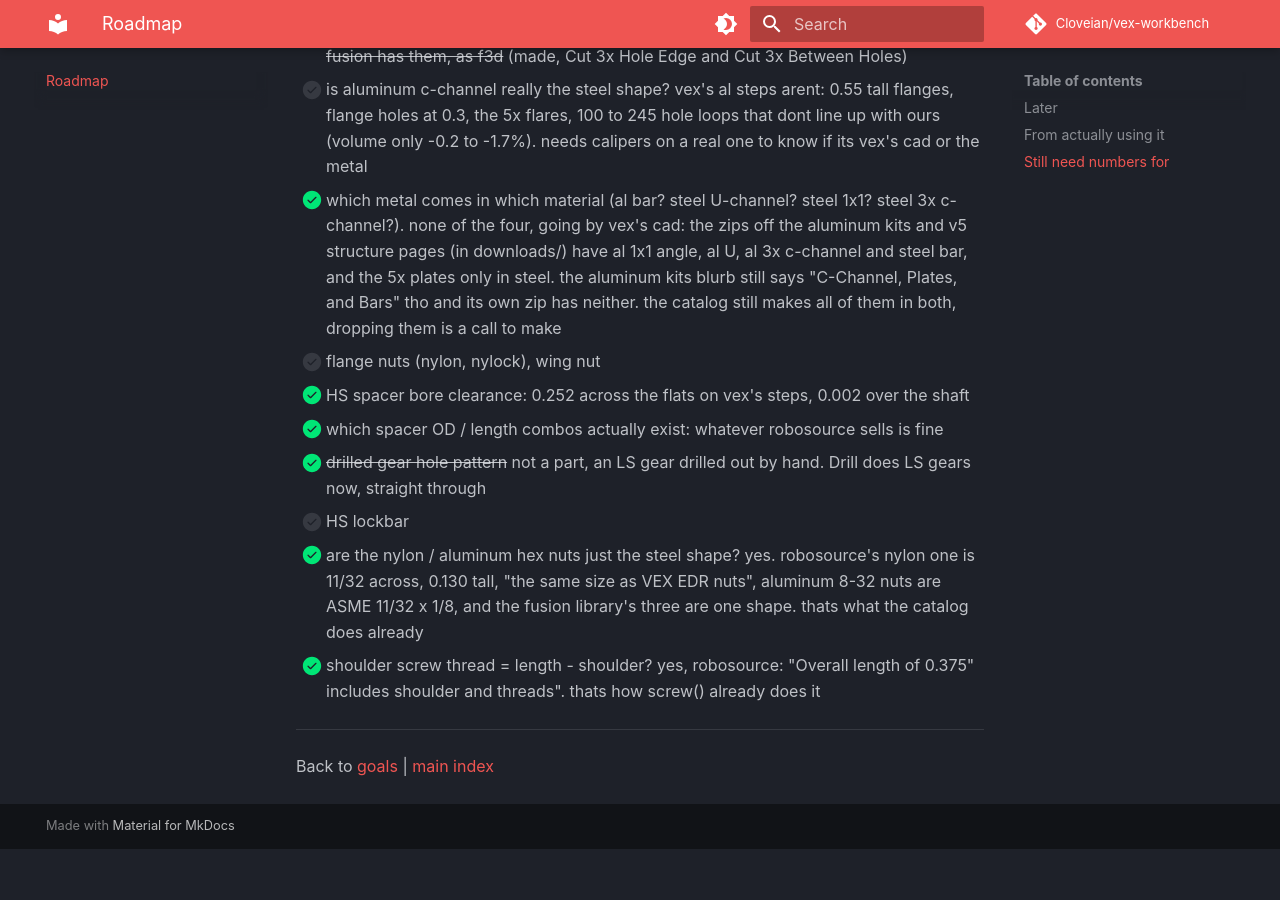
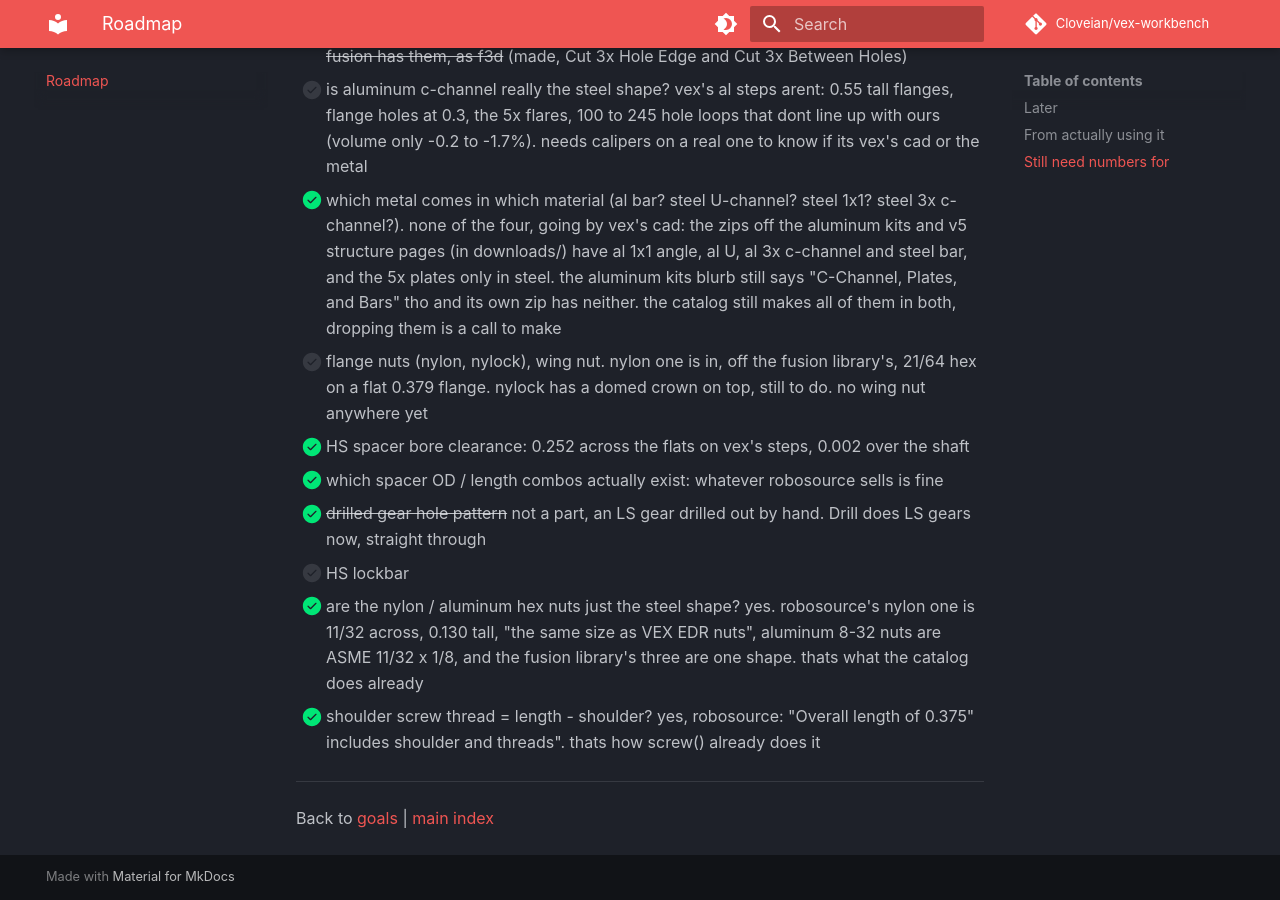
Before and after one commit to Cloveian/vex-workbench, an MkDocs documentation site: the page built from docs/roadmap.md, in a window 1280 px wide and 900 px high, scrolled down 3037 px. Built offline with MkDocs 1.6.1 and Material for MkDocs 9.7.7, drawn with Linux system fonts in a browser that asks for light colours; comment, search, counter and statistics services are not loaded; before the commit the page ends 3886 px from its top, so only the background shows below that.

Commit message:
nylon flange nut, off the fusion library one. its just a hex nut standing on a washer

```diff
--- a/docs/roadmap.md
+++ b/docs/roadmap.md
@@ -47,7 +47,7 @@
 - [x] 1x1 angle variants: the official one, plus a 3x c-channel cut down the middle, along the middle hole's edge or between holes. ~~Regular 2-Wide, Thick 5-Wide, Thin 5-Wide, only fusion has them, as f3d~~ (made, Cut 3x Hole Edge and Cut 3x Between Holes)
 - [ ] is aluminum c-channel really the steel shape? vex's al steps arent: 0.55 tall flanges, flange holes at 0.3, the 5x flares, 100 to 245 hole loops that dont line up with ours (volume only -0.2 to -1.7%). needs calipers on a real one to know if its vex's cad or the metal
 - [x] which metal comes in which material (al bar? steel U-channel? steel 1x1? steel 3x c-channel?). none of the four, going by vex's cad: the zips off the aluminum kits and v5 structure pages (in downloads/) have al 1x1 angle, al U, al 3x c-channel and steel bar, and the 5x plates only in steel. the aluminum kits blurb still says "C-Channel, Plates, and Bars" tho and its own zip has neither. the catalog still makes all of them in both, dropping them is a call to make
-- [ ] flange nuts (nylon, nylock), wing nut
+- [ ] flange nuts (nylon, nylock), wing nut. nylon one is in, off the fusion library's, 21/64 hex on a flat 0.379 flange. nylock has a domed crown on top, still to do. no wing nut anywhere yet
 - [x] HS spacer bore clearance: 0.252 across the flats on vex's steps, 0.002 over the shaft
 - [x] which spacer OD / length combos actually exist: whatever robosource sells is fine
 - [x] ~~drilled gear hole pattern~~ not a part, an LS gear drilled out by hand. Drill does LS gears now, straight through
```
Also changed, not shown: docs/design-choices/browser.md (+1 -1 lines), docs/design-choices/catalog.md (+1 -1 lines), 2 other files.
